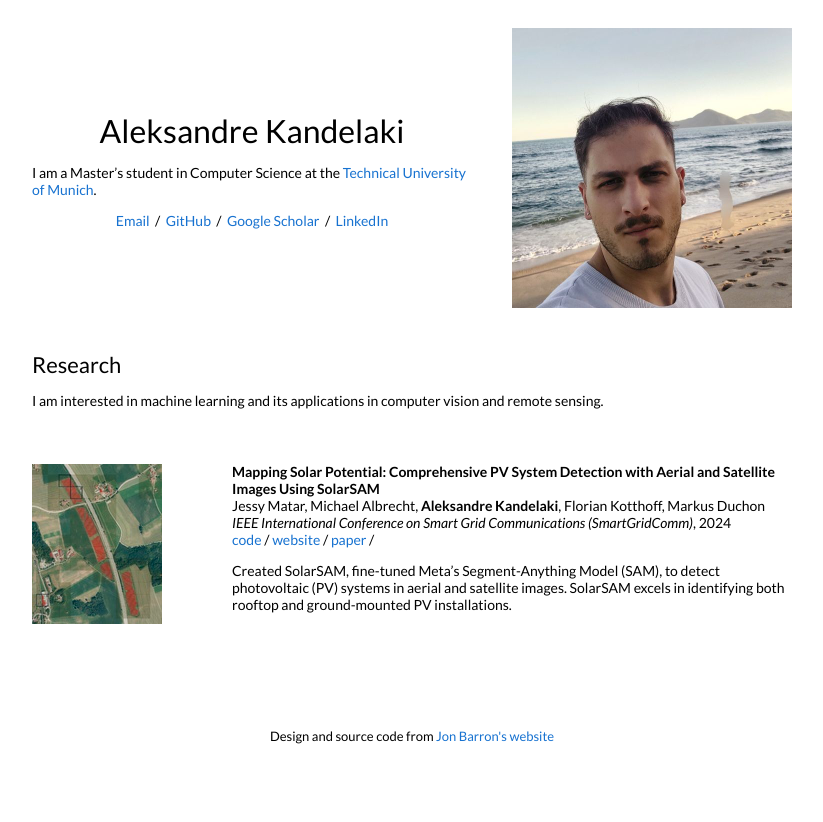
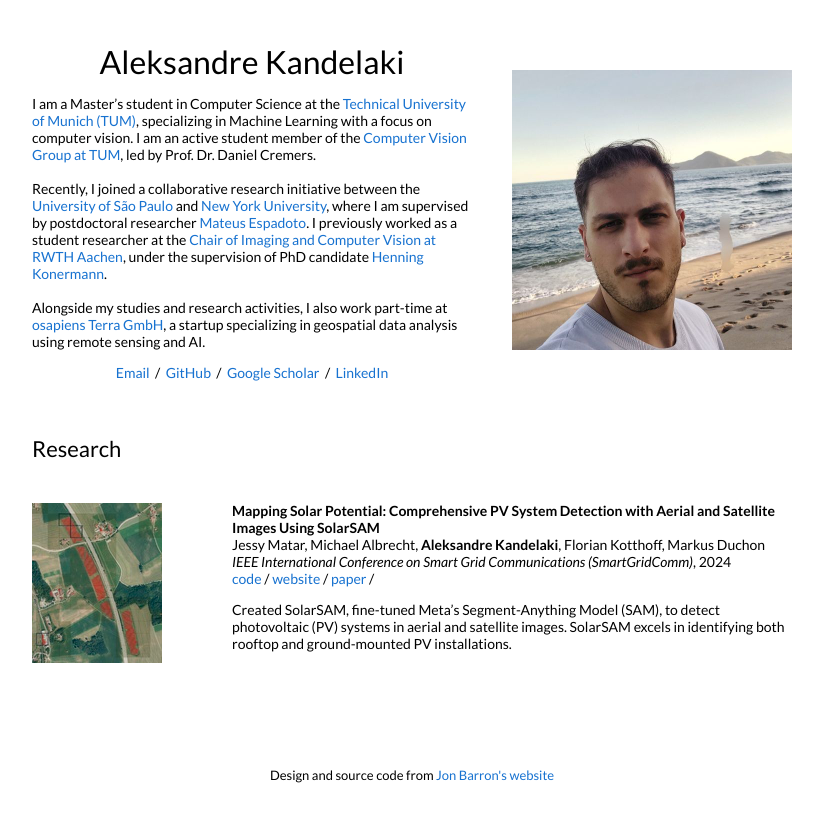
Before and after one commit to kandelak/kandelak.github.io, a Jekyll site: the page built from _posts/2024-09-17-solarSAM.markdown, in a window 1280 px wide. Shown: the top 822 px of the page, without its empty margins (228-1051 px from the left). Built offline with Jekyll 4.4.1, drawn with Linux system fonts in a browser that asks for light colours.

Commit message:
better desc

```diff
--- a/_layouts/default.html
+++ b/_layouts/default.html
@@ -34,8 +34,13 @@
               <h1>
                 Aleksandre Kandelaki
               </h1>
-              <p>I am a Master’s student in Computer Science at the <a href="https://www.tum.de">Technical University of Munich</a>.
-              </p>
+<!--              <p>I am a Master’s student in Computer Science at the <a href="https://www.tum.de">Technical University of Munich (TUM)</a> focusing on Machine Learning, precisely on computer vision.-->
+<!--                I am an active student member of the <a href="https://cvg.cit.tum.de">Computer Vision Group at TUM</a> led by Prof. Dr. Daniel Cremers. Recently I joined a collaborative research group between-->
+<!--                <a href="https://www5.usp.br">University of Sao Paulo</a> and <a href="https://www.nyu.edu">New York University</a> where I am being supervised by Post-doc researcher <a href="https://scholar.google.com/citations?user=bgIfpx4AAAAJ&hl=en">Mateus Espadoto</a> I previously served as a student researcher-->
+<!--                at the <a href="https://www.lfb.rwth-aachen.de/en/">Chair of Imaging and Computer Vision at RWTH Aachen</a> where I was supervised by PHD Candidate <a href="https://www.lfb.rwth-aachen.de/de/institute/team/konermann/">Henning Konermann</a>. Besides my studies and research activities, I also work part-time at-->
+<!--                <a href="https://osapiens.com">Osapiens Terra GmbH>, a startup focused on geospatial data analysis using remote sensing and AI.-->
+<!--              </p>-->
+              <p> I am a Master’s student in Computer Science at the <a href="https://www.tum.de">Technical University of Munich (TUM)</a>, specializing in Machine Learning with a focus on computer vision. I am an active student member of the <a href="https://cvg.cit.tum.de">Computer Vision Group at TUM</a>, led by Prof. Dr. Daniel Cremers. <br><br> Recently, I joined a collaborative research initiative between the <a href="https://www5.usp.br">University of São Paulo</a> and <a href="https://www.nyu.edu">New York University</a>, where I am supervised by postdoctoral researcher <a href="https://scholar.google.com/citations?user=bgIfpx4AAAAJ&hl=en">Mateus Espadoto</a>. I previously worked as a student researcher at the <a href="https://www.lfb.rwth-aachen.de/en/">Chair of Imaging and Computer Vision at RWTH Aachen</a>, under the supervision of PhD candidate <a href="https://www.lfb.rwth-aachen.de/de/institute/team/konermann/">Henning Konermann</a>. <br><br> Alongside my studies and research activities, I also work part-time at <a href="https://osapiens.com">osapiens Terra GmbH</a>, a startup specializing in geospatial data analysis using remote sensing and AI. </p>
               <p style="text-align:center">
                 <a target="_blank" href="https://mailhide.io/e/udTHw69w"> Email</a> &nbsp;/&nbsp;
                 <a href="https://github.com/kandelak">GitHub</a> &nbsp;/&nbsp;
@@ -53,9 +58,9 @@
           <tr>
             <td style="padding:2.5%;width:100%;vertical-align:middle">
               <h2>Research</h2>
-              <p>
-                I am interested in machine learning and its applications in computer vision and remote sensing.
-              </p>
+<!--              <p>-->
+<!--                I am interested in machine learning and its applications in computer vision and remote sensing.-->
+<!--              </p>-->
             </td>
           </tr>
         </table>
```
